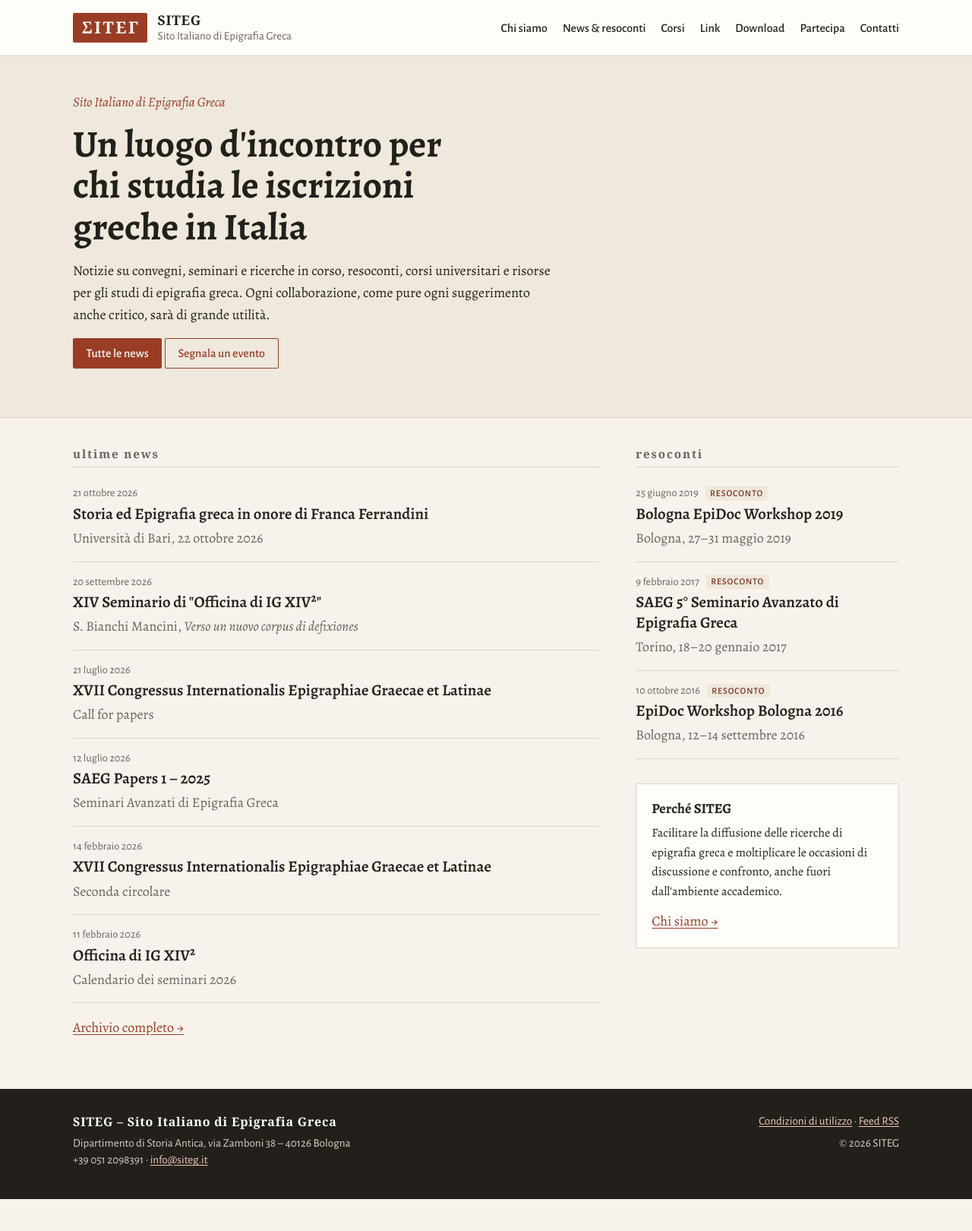
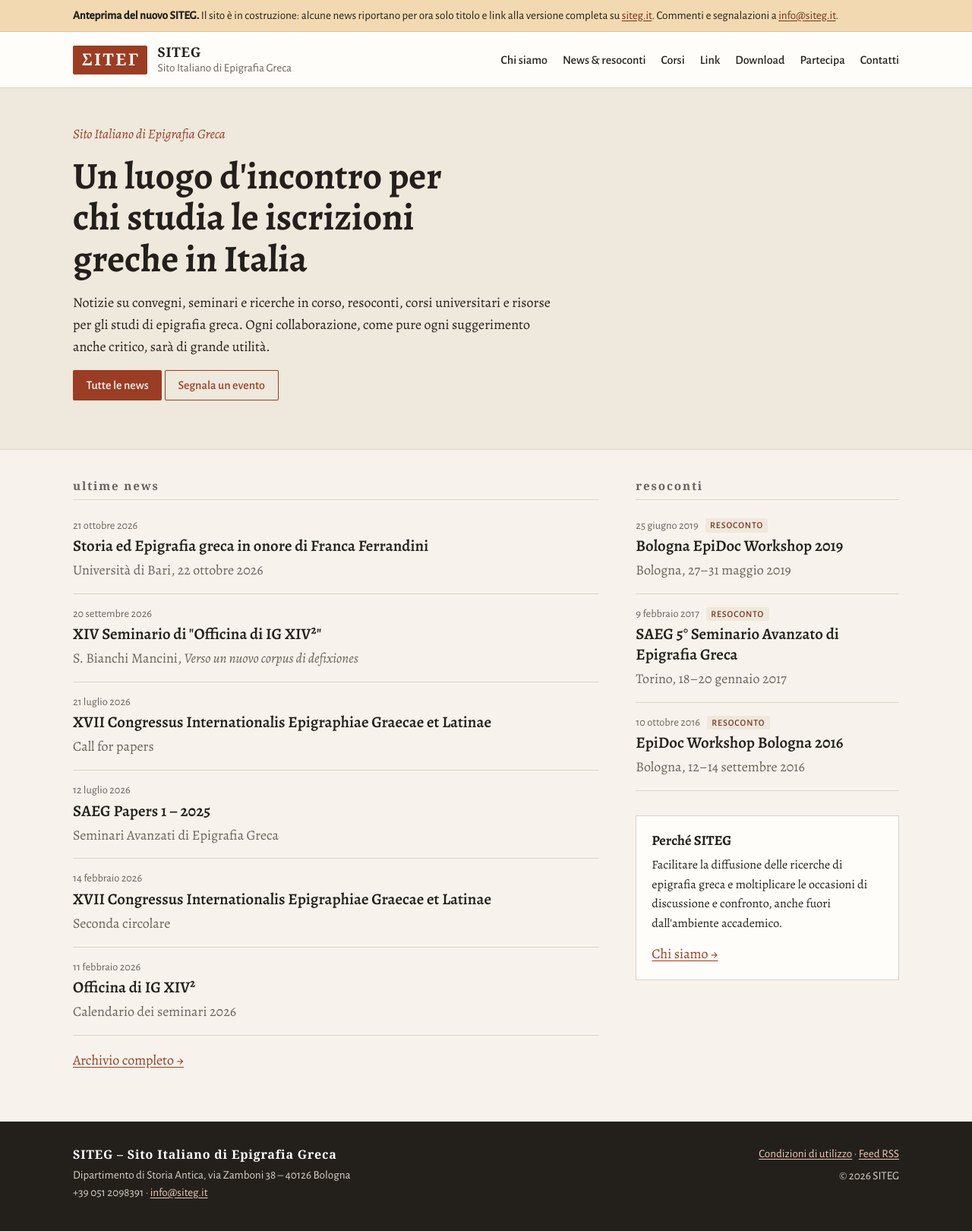
Before and after one commit to SITEG-IT/siteg-it.github.io, a Jekyll site: the page built from index.html, in a window 1280 px wide. Shown: the whole page at 76% size. Built offline with Jekyll 4.4.1, drawn with Linux system fonts in a browser that asks for light colours; some web fonts are replaced; before the commit the page ends 1578 px from its top, so only the background shows below that.

Commit message:
Modalità anteprima: avviso in testata ed esclusione dai motori di ricerca
Co-Authored-By: Claude Opus 5.5 <noreply@anthropic.com>
Claude-Session: https://claude.ai/code/session_01L5UjLma1GyyJqcuBTdFXE1

```diff
--- a/_config.yml
+++ b/_config.yml
@@ -10,6 +10,10 @@ locale: it_IT
 #   url: "https://www.siteg.it"
 url: ""
 baseurl: ""
+
+# Anteprima: mostra l'avviso in cima alle pagine e chiede a Google di non indicizzare.
+# Al passaggio definitivo su siteg.it impostare: anteprima: false
+anteprima: true
 
 contatti:
   email: info@siteg.it
--- a/_layouts/default.html
+++ b/_layouts/default.html
@@ -9,9 +9,15 @@
   <link rel="stylesheet" href="{{ '/assets/css/stile.css' | relative_url }}">
   {% seo %}
   {% feed_meta %}
+  {% if site.anteprima %}<meta name="robots" content="noindex, nofollow">{% endif %}
 </head>
 <body>
   <a class="salta" href="#contenuto">Vai al contenuto</a>
+  {% if site.anteprima %}
+  <div class="anteprima"><div class="contenitore">
+    <strong>Anteprima del nuovo SITEG.</strong> Il sito è in costruzione: alcune news riportano per ora solo titolo e link alla versione completa su <a href="https://www.siteg.it">siteg.it</a>. Commenti e segnalazioni a <a href="mailto:{{ site.contatti.email }}">{{ site.contatti.email }}</a>.
+  </div></div>
+  {% endif %}
   <header class="testata">
     <div class="contenitore testata-riga">
       <a class="marchio" href="{{ '/' | relative_url }}">
--- a/assets/css/stile.css
+++ b/assets/css/stile.css
@@ -97,3 +97,7 @@ img { max-width: 100%; height: auto; }
 .piede-titolo { font: 700 1rem var(--maiuscoletto); letter-spacing: .05em; color: #fff; }
 .piede-destra { text-align: right; }
 @media (max-width: 40rem) { .piede-destra { text-align: left; } }
+
+/* Avviso di anteprima (si attiva con anteprima: true in _config.yml) */
+.anteprima { background: #f3d9b1; color: var(--inchiostro); font: .95rem/1.45 var(--sans); padding: .6rem 0; border-bottom: 1px solid #e2c193; }
+.anteprima a { color: var(--cotto-scuro); }
--- /dev/null
+++ b/robots.txt
@@ -0,0 +1,2 @@
+User-agent: *
+Disallow: /
```
